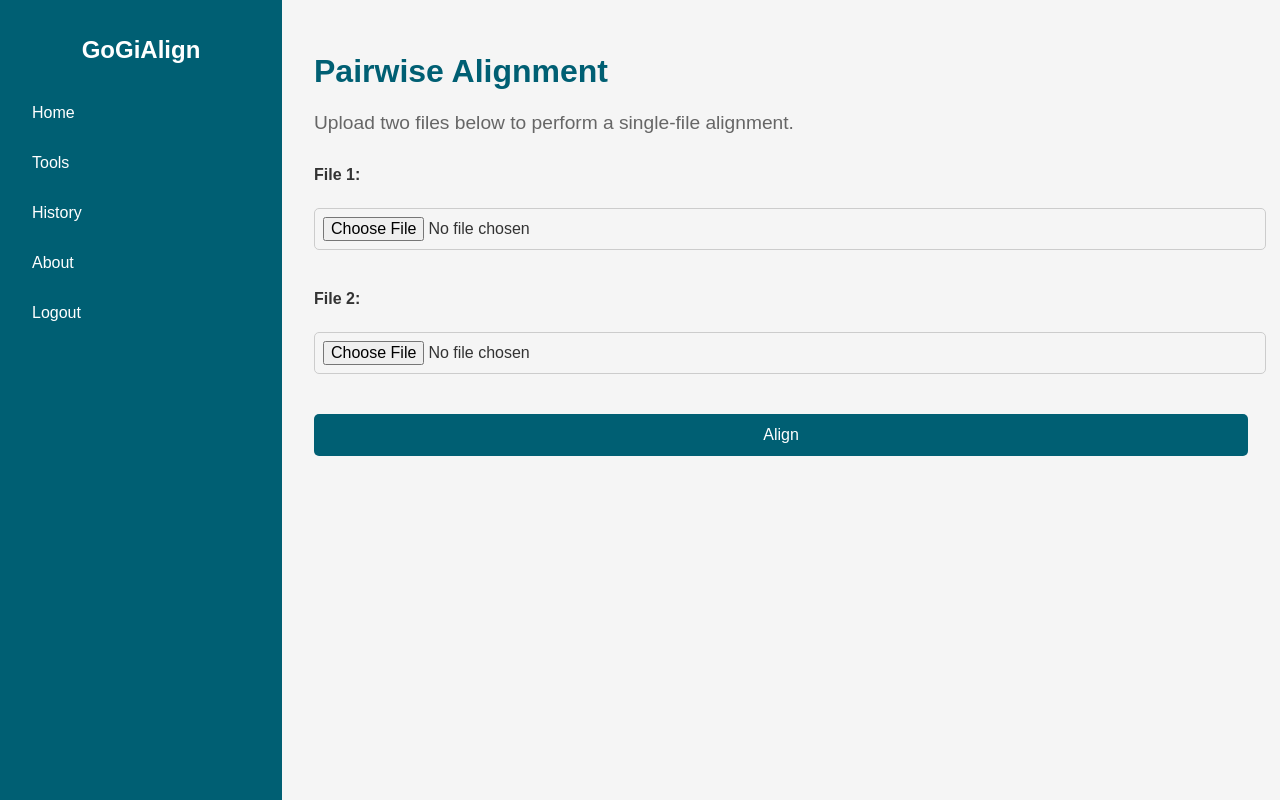
After one commit to ppaa23/filealigner, a Flask app: template app/templates/based/align.html in a window 1280 px wide. The commit adds this page. Run offline with Flask 3, Linux system fonts and the light colour scheme; the template is opened without the code that fills it, so the values that code supplies are empty.

Commit message:
frontend improved

```diff
--- a/app/server.py
+++ b/app/server.py
@@ -3,7 +3,7 @@ from flask_sqlalchemy import SQLAlchemy
 from werkzeug.security import generate_password_hash, check_password_hash
 
 app = Flask(__name__)
-app.secret_key = "YOUR_SECRET_KEY_HERE"  # Replace with a secure key in production
+app.secret_key = "YOUR_SECRET_KEY_HERE"
 
 # Configure SQLAlchemy
 app.config['SQLALCHEMY_DATABASE_URI'] = 'sqlite:///users.db'
@@ -16,52 +16,43 @@ class User(db.Model):
     username = db.Column(db.String(80), unique=True, nullable=False)
     password_hash = db.Column(db.String(200), nullable=False)
 
-# Create tables if they don't exist
 with app.app_context():
     db.create_all()
 
-# Helper function to get current user
 def current_user():
     user_id = session.get('user_id')
     if user_id:
         return User.query.get(user_id)
     return None
 
-# Routes
 @app.route('/')
 def index():
-    """Landing page for users who aren't logged in."""
     if current_user():
-        return redirect(url_for('dashboard'))
+        return redirect(url_for('home'))
     return render_template('index.html')
 
 @app.route('/register', methods=['GET', 'POST'])
 def register():
-    """User registration."""
     if request.method == 'POST':
         username = request.form.get('username')
         password = request.form.get('password')
 
-        # Check if username already exists
         if User.query.filter_by(username=username).first():
             flash("Username already exists. Please choose another one.", "error")
             return render_template('register.html')
 
-        # Create new user
         hashed_password = generate_password_hash(password)
         new_user = User(username=username, password_hash=hashed_password)
         db.session.add(new_user)
         db.session.commit()
 
-        # Log in the user automatically
         session['user_id'] = new_user.id
-        return redirect(url_for('dashboard'))
+        return redirect(url_for('home'))
 
     return render_template('register.html')
 
 @app.route('/login', methods=['GET', 'POST'])
 def login():
-    """User login."""
     if request.method == 'POST':
         username = request.form.get('username')
         password = request.form.get('password')
@@ -69,7 +60,7 @@ def login():
         user = User.query.filter_by(username=username).first()
         if user and check_password_hash(user.password_hash, password):
             session['user_id'] = user.id
-            return redirect(url_for('dashboard'))
+            return redirect(url_for('home'))
         else:
             flash("Invalid username or password.", "error")
             return render_template('login.html')
@@ -78,25 +69,38 @@ def login():
 
 @app.route('/logout')
 def logout():
-    """Logout user."""
     session.pop('user_id', None)
     return redirect(url_for('index'))
 
-@app.route('/dashboard', methods=['GET', 'POST'])
-def dashboard():
-    """User workspace after login."""
+@app.route('/home')
+def home():
     if not current_user():
         return redirect(url_for('login'))
+    return render_template('based/home.html', current_user=current_user())
 
-    if request.method == 'POST':
-        if 'file' not in request.files or request.files['file'].filename == '':
-            flash("No file selected.", "error")
-        else:
-            file = request.files['file']
-            # Process file (placeholder logic)
-            flash(f'File "{file.filename}" uploaded successfully!', "success")
+@app.route('/tools/pairwise')
+def align():
+    if not current_user():
+        return redirect(url_for('login'))
+    return render_template('based/align.html')
 
-    return render_template('dashboard.html', current_user=current_user())
+@app.route('/tools/multialign')
+def multialign():
+    if not current_user():
+        return redirect(url_for('login'))
+    return render_template('based/multialign.html')
+
+@app.route('/history')
+def history():
+    if not current_user():
+        return redirect(url_for('login'))
+    return render_template('based/history.html')
+
+@app.route('/about')
+def about():
+    if not current_user():
+        return redirect(url_for('login'))
+    return render_template('based/about.html')
 
 if __name__ == '__main__':
     app.run(debug=True)
--- a/app/static/styles.css
+++ b/app/static/styles.css
@@ -1,152 +1,97 @@
-/* General styles */
+/* General Body Styles */
 body {
   margin: 0;
   font-family: Arial, sans-serif;
-  background-color: #e9f5f9;
+  background-color: #f5f5f5;
   color: #333;
+}
+
+/* Centered Page Containers (e.g., Index, Login, Register) */
+.center-container {
+  text-align: center;
+  background: #ffffff;
+  padding: 2rem;
+  border-radius: 8px;
+  box-shadow: 0 4px 12px rgba(0, 0, 0, 0.1);
+  width: 400px;
+  margin: auto;
   display: flex;
   flex-direction: column;
+  justify-content: center;
+  align-items: center;
   min-height: 100vh;
 }
 
-/* Header */
-.header {
-  background-color: #005f73;
-  color: #fff;
-  padding: 1rem 2rem;
-  display: flex;
-  justify-content: space-between;
-  align-items: center;
+.center-container .brand-logo {
+  color: #005f73;
+  font-size: 2rem;
+  font-weight: bold;
+  margin-bottom: 1rem;
 }
 
-.header .logo {
-  font-size: 1.5rem;
-  font-weight: bold;
+.center-container p {
+  font-size: 1rem;
+  color: #666;
+  margin-bottom: 1.5rem;
 }
 
-.nav {
+/* Action Buttons */
+.action-buttons {
   display: flex;
+  justify-content: center;
   gap: 1rem;
 }
 
-.nav a {
-  color: #fff;
-  text-decoration: none;
-  font-size: 1rem;
-  padding: 0.5rem 1rem;
-  background-color: #0a9396;
-  border-radius: 5px;
-}
-
-.nav a:hover {
-  background-color: #94d2bd;
-}
-
-.welcome {
-  font-size: 1.2rem;
-  color: #94d2bd;
-  margin-right: 1rem;
-}
-
-/* Footer */
-.footer {
-  background-color: #005f73;
-  color: #fff;
-  text-align: center;
-  padding: 1rem;
-  margin-top: auto;
-}
-
-/* Main Content */
-.main {
-  text-align: center;
-  padding: 3rem 1rem;
-}
-
-.main h1 {
-  font-size: 2.5rem;
-  color: #005f73;
-}
-
-.main p {
-  font-size: 1.2rem;
-  margin-top: 1rem;
-}
-
-.btn-primary {
-  margin-top: 2rem;
+.btn-primary,
+.btn-secondary {
+  display: inline-block;
   padding: 0.75rem 1.5rem;
   font-size: 1rem;
-  color: #fff;
-  background-color: #0a9396;
+  color: #ffffff;
+  background-color: #005f73;
   border: none;
   border-radius: 5px;
   cursor: pointer;
   text-decoration: none;
 }
 
-.btn-primary:hover {
-  background-color: #94d2bd;
+.btn-primary:hover,
+.btn-secondary:hover {
+  background-color: #0a9396;
 }
 
-/* Features Section */
-.features {
-  margin: 2rem auto;
-  padding: 1rem;
-  background: #fff;
-  box-shadow: 0 4px 8px rgba(0, 0, 0, 0.1);
-  border-radius: 8px;
-  max-width: 600px;
+/* Form Styles */
+.form-container {
   text-align: left;
+  width: 100%;
 }
 
-.features h2 {
-  color: #005f73;
-  margin-bottom: 1rem;
+.form-group {
+  margin-bottom: 1.5rem;
 }
 
-.features ul {
-  list-style: disc;
-  padding-left: 2rem;
-  color: #333;
-}
-
-.features ul li {
+.form-group label {
+  font-weight: bold;
+  display: block;
   margin-bottom: 0.5rem;
 }
 
-/* Upload Section */
-.upload-section {
-  margin: 2rem auto;
-  padding: 1rem;
-  background: #fff;
-  box-shadow: 0 4px 8px rgba(0, 0, 0, 0.1);
-  border-radius: 8px;
-  max-width: 600px;
-  text-align: center;
-}
-
-.upload-section h2 {
-  color: #005f73;
-  margin-bottom: 1rem;
-}
-
-.upload-section input[type="file"] {
-  margin: 1rem 0;
+.form-group input {
+  width: 100%;
+  padding: 0.75rem;
+  border: 1px solid #ccc;
+  border-radius: 5px;
+  font-size: 1rem;
 }
 
 /* Flash Messages */
 .flash-messages {
-  margin: 2rem auto;
-  padding: 1rem;
-  max-width: 600px;
-  text-align: center;
+  margin-bottom: 1rem;
 }
 
 .flash {
   padding: 0.75rem;
   border-radius: 5px;
-  margin-bottom: 1rem;
   text-align: center;
 }
 
@@ -162,42 +107,210 @@ body {
   border: 1px solid #f5c6cb;
 }
 
-/* Form Container */
-.form-container {
+/* Footer Styles */
+footer p {
+  font-size: 0.9rem;
+  color: #666;
+}
+
+footer a {
+  color: #005f73;
+  text-decoration: none;
+}
+
+footer a:hover {
+  text-decoration: underline;
+}
+
+/* Sidebar Layout for Tools, Home, History */
+.layout {
+  display: flex;
+  width: 100%;
+  min-height: 100vh;
+}
+
+.sidebar {
+  width: 250px;
+  background-color: #005f73;
+  color: #ffffff;
+  padding: 1rem;
+}
+
+.sidebar h2 {
+  text-align: center;
+  font-size: 1.5rem;
+  font-weight: bold;
+  margin-bottom: 2rem;
+}
+
+.sidebar nav ul {
+  list-style: none;
+  padding: 0;
+}
+
+.sidebar nav ul li {
+  margin-bottom: 1rem;
+}
+
+.sidebar nav ul li a {
+  color: #ffffff;
+  text-decoration: none;
+  font-size: 1rem;
+  padding: 0.5rem 1rem;
+  display: block;
+  border-radius: 5px;
+}
+
+.sidebar nav ul li a:hover {
+  background-color: #0a9396;
+}
+
+/* Sidebar Dropdown Menu */
+.dropdown-menu {
+  display: none;
+  list-style: none;
+  margin: 0;
+  padding-left: 1.5rem;
+}
+
+.dropdown:hover .dropdown-menu {
+  display: block;
+}
+
+.dropdown-menu li a {
+  font-size: 0.9rem;
+  padding: 0.3rem 1rem;
+  line-height: 1.5;
+}
+
+/* Main Content */
+.main {
+  flex-grow: 1;
+  padding: 2rem;
+}
+
+header {
+  margin-bottom: 2rem;
+}
+
+header h1 {
+  font-size: 2rem;
+  color: #005f73;
+}
+
+header p {
+  font-size: 1.2rem;
+  color: #666;
+}
+
+/* Home Page Features */
+.feature-columns {
+  display: flex;
+  justify-content: space-between;
+  gap: 2rem;
+  margin-top: 2rem;
+}
+
+.column {
+  width: 48%;
   background: #ffffff;
   padding: 2rem;
+  border-radius: 8px;
   box-shadow: 0 4px 8px rgba(0, 0, 0, 0.1);
-  border-radius: 8px;
-  width: 300px;
   text-align: center;
-  margin: auto;
 }
 
-.form-container h2 {
+.column h2 {
+  font-size: 1.8rem;
+  margin-bottom: 1rem;
   color: #005f73;
-  margin-bottom: 1.5rem;
 }
 
-.form-container input {
+.column p {
+  font-size: 1.1rem;
+  color: #666;
+  margin-bottom: 1.5rem;
+  line-height: 1.6;
+}
+
+.column .btn-primary {
+  margin-top: 1rem;
+}
+
+.feature-icon {
+  width: 64px;
+  height: 64px;
+  margin-bottom: 1rem;
+}
+
+/* Tables for History */
+table.history-table {
   width: 100%;
-  padding: 0.75rem;
+  border-collapse: collapse;
+  margin-top: 2rem;
+}
+
+table.history-table th,
+table.history-table td {
+  border: 1px solid #ddd;
+  padding: 8px;
+  text-align: left;
+}
+
+table.history-table th {
+  background-color: #005f73;
+  color: white;
+  font-size: 1rem;
+}
+
+/* Upload Forms for Align/Multialign */
+form label {
+  display: block;
+  font-weight: bold;
+  margin-bottom: 0.5rem;
+}
+
+form input[type="file"] {
+  width: 100%;
+  padding: 0.5rem;
+  margin-top: 1rem;
   margin-bottom: 1rem;
   border: 1px solid #ccc;
   border-radius: 5px;
 }
 
-.form-container .btn-primary {
+form button {
   width: 100%;
 }
 
-.link {
-  margin-top: 1rem;
-  display: block;
-  color: #005f73;
-  text-decoration: none;
-  font-size: 0.9rem;
+/* Responsive Design */
+@media screen and (max-width: 768px) {
+  .feature-columns {
+    flex-direction: column;
+    gap: 1rem;
+  }
+
+  .column {
+    width: 100%;
+  }
+
+  .layout {
+    flex-direction: column;
+  }
+
+  .sidebar {
+    width: 100%;
+    height: auto;
+  }
+
+  .main {
+    padding: 1rem;
+  }
 }
 
-.link:hover {
-  text-decoration: underline;
+/* General logo */
+.site-logo {
+  width: 240px;
+  height: auto;
+  margin-bottom: 1rem;
 }
--- /dev/null
+++ b/app/templates/based/align.html
@@ -0,0 +1,23 @@
+{% extends "based/base.html" %}
+
+{% block title %}Pairwise Alignment - GoGiAlign{% endblock %}
+
+{% block content %}
+<header>
+  <h1>Pairwise Alignment</h1>
+  <p>Upload two files below to perform a single-file alignment.</p>
+</header>
+<section>
+  <form action="{{ url_for('align') }}" method="POST" enctype="multipart/form-data">
+    <div class="form-group">
+      <label for="file1">File 1:</label>
+      <input type="file" name="file1" id="file1" required>
+    </div>
+    <div class="form-group">
+      <label for="file2">File 2:</label>
+      <input type="file" name="file2" id="file2" required>
+    </div>
+    <button type="submit" class="btn-primary">Align</button>
+  </form>
+</section>
+{% endblock %}
--- /dev/null
+++ b/app/templates/based/base.html
@@ -0,0 +1,38 @@
+<!DOCTYPE html>
+<html lang="en">
+<head>
+  <meta charset="UTF-8">
+  <meta name="viewport" content="width=device-width, initial-scale=1.0">
+  <title>{% block title %}GoGiAlign{% endblock %}</title>
+  <link rel="stylesheet" href="/static/styles.css">
+</head>
+<body>
+  <div class="layout">
+    <!-- Sidebar -->
+    <aside class="sidebar">
+      <h2>GoGiAlign</h2>
+      <nav>
+        <ul>
+          <li><a href="{{ url_for('home') }}">Home</a></li>
+          <li class="dropdown">
+            <a href="#">Tools</a>
+            <ul class="dropdown-menu">
+              <li><a href="{{ url_for('align') }}">Pairwise Alignment</a></li>
+              <li><a href="{{ url_for('multialign') }}">Multiple Alignment</a></li>
+            </ul>
+          </li>
+          <li><a href="{{ url_for('history') }}">History</a></li>
+          <li><a href="{{ url_for('about') }}">About</a></li>
+          <li><a href="{{ url_for('logout') }}">Logout</a></li>
+        </ul>
+      </nav>
+    </aside>
+    <!-- Main Content -->
+    <main class="main">
+      {% block content %}
+      <!-- Dynamic content will be inserted here -->
+      {% endblock %}
+    </main>
+  </div>
+</body>
+</html>
```
Also changed, not shown: app/templates/based/about.html (added, +18 -0 lines), app/templates/based/history.html (added, +29 -0 lines), app/templates/based/home.html (added, +28 -0 lines), app/templates/based/multialign.html (added, +19 -0 lines), app/templates/dashboard.html (deleted, +0 -52 lines), app/templates/index.html (+14 -19 lines), app/templates/login.html (+20 -12 lines), app/templates/register.html (+21 -13 lines).
